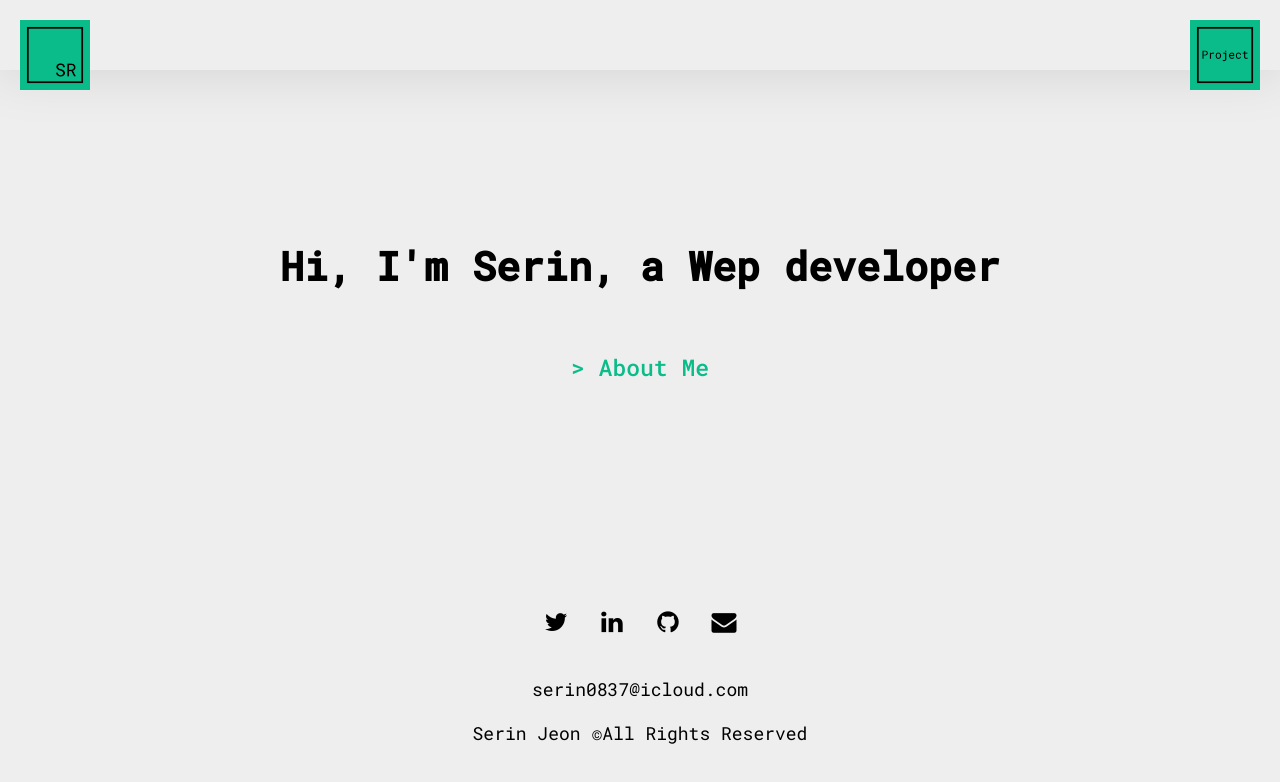
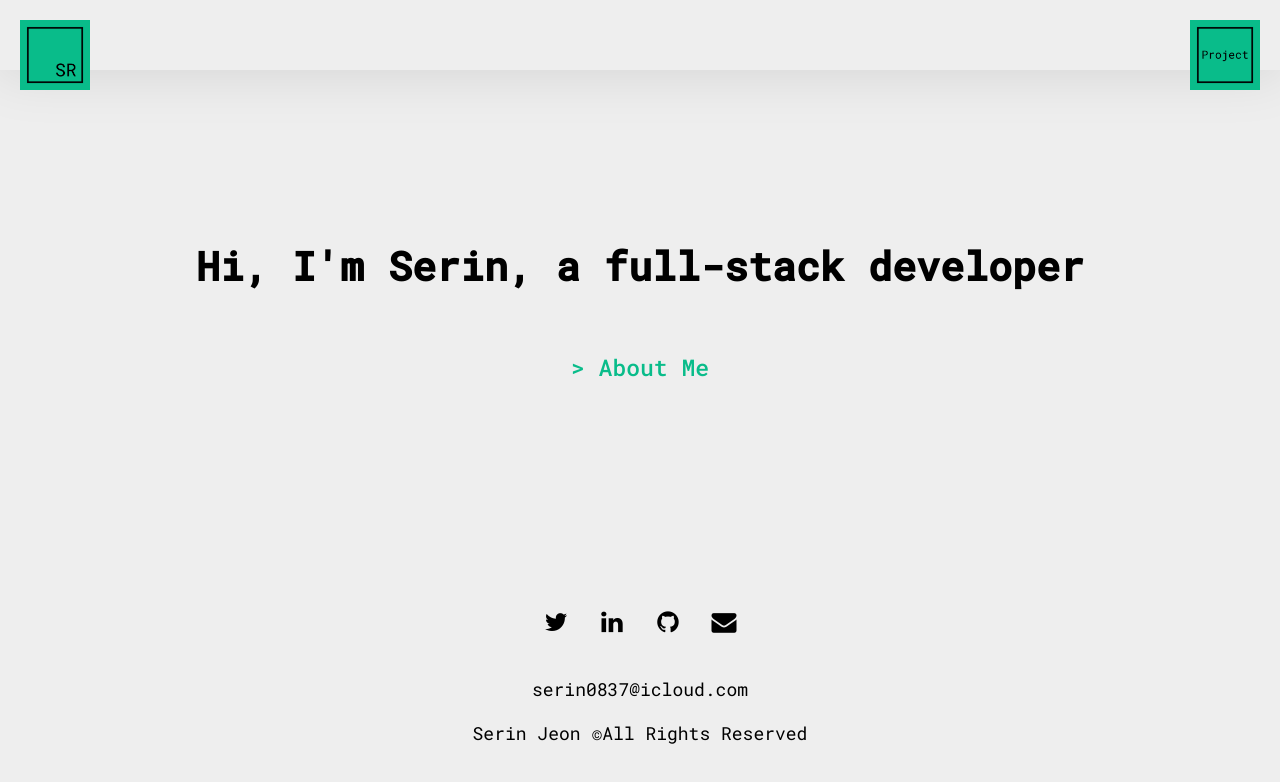
Before and after one commit to serin0837/portfolio, a React (Create React App) app: page / in a window 1280 px wide. Shown: the top 782 px of the page. Built offline with nearby package versions, Linux system fonts and the light colour scheme.

Commit message:
change homepage sentence

```diff
--- a/src/component/HomePage.jsx
+++ b/src/component/HomePage.jsx
@@ -6,7 +6,7 @@ const HomePage = () => {
     <div className="main">
       <section id="welcome-section" className="welcome-section">
         <div>
-          <h1>Hi, I'm Serin, a Wep developer</h1>
+          <h1>Hi, I'm Serin, a full-stack developer</h1>
         </div>
         <div className="welcome-section-nav">
           <Link className="about-me" to="/about-me">
```
